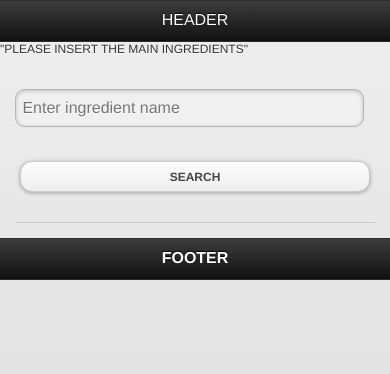
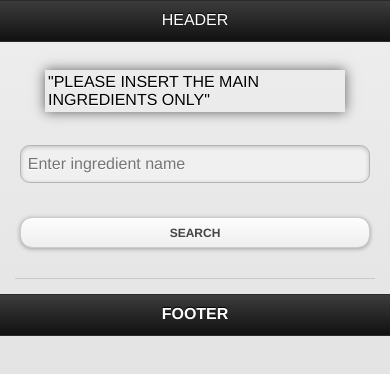
Before and after one commit to mnthaqif/ezCook, a plain HTML site: page insertingredient.html in a window 390 px wide. Drawn offline with Linux system fonts and the light colour scheme; some packages are replaced by stand-ins of ours.

Commit message:
Betulkn sikit

```diff
--- a/insertingredient.html
+++ b/insertingredient.html
@@ -18,7 +18,14 @@
   <div data-role="header">
     <h1>Header</h1>
   </div>
-   <div>"Please insert the main ingredients"</div>
+   <div align="center">
+
+   <br><br>
+   <table width="300" class="ui-overlay-shadow">
+      <tr>
+        <td class="b" scope="col">"Please insert the main ingredients only"</td>
+        </tr>
+</table>
   <div data-role="content">
     <div data-role="fieldcontain">
       <form name="form1" action ="#">
```
